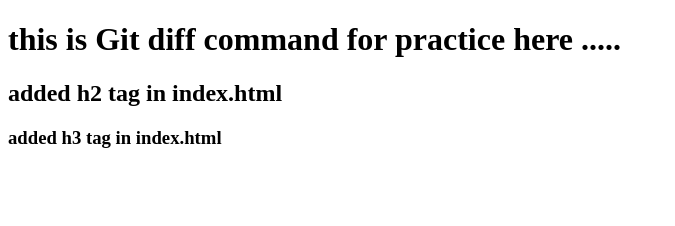
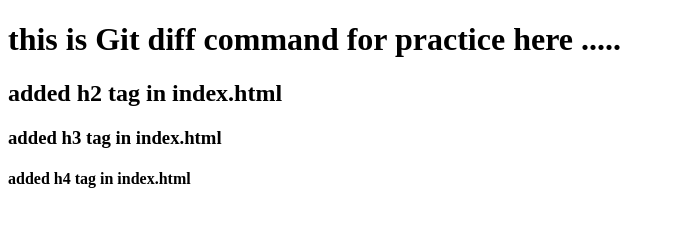
Before and after one commit to rahulyadav111/Git-diff, a plain HTML site: page Index.html in a window 1280 px wide. Shown: the whole page, without its empty margins (0-675 px from the left). Drawn offline with Linux system fonts and the light colour scheme.

Commit message:
added h4 tag

```diff
--- a/Index.html
+++ b/Index.html
@@ -9,5 +9,6 @@
     <h1>this is Git diff command for practice here .....</h1>
     <h2>added h2 tag in index.html</h2>
     <h3>added h3 tag in index.html</h3>
+    <h4>added h4 tag in index.html</h4>
 </body>
 </html>
```
